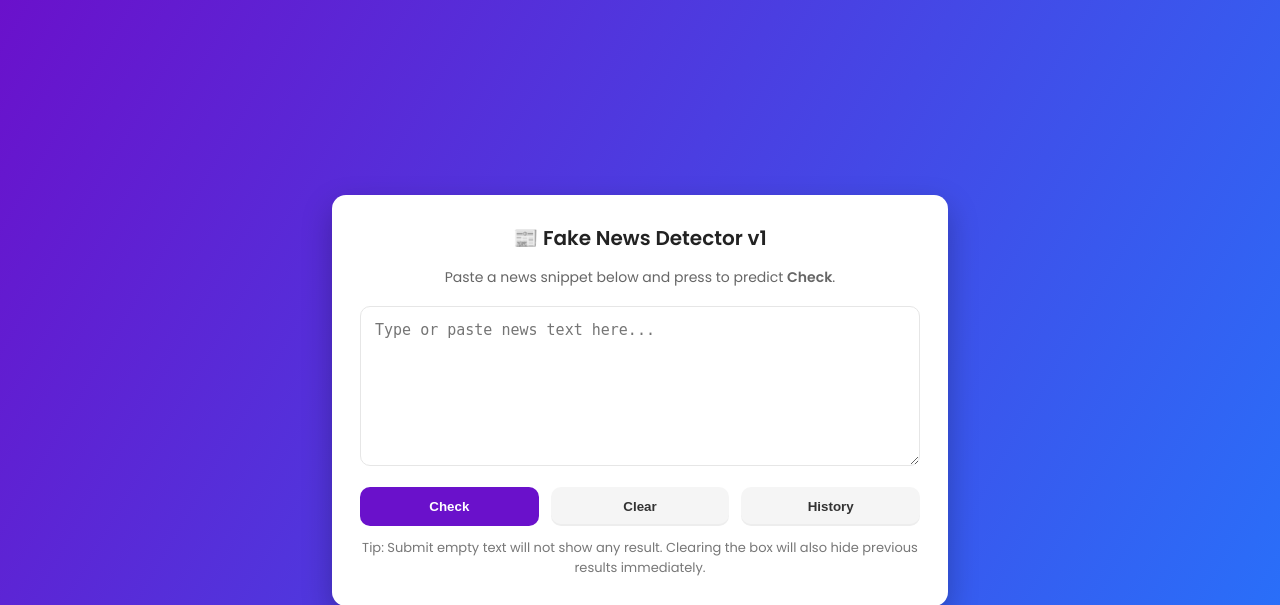
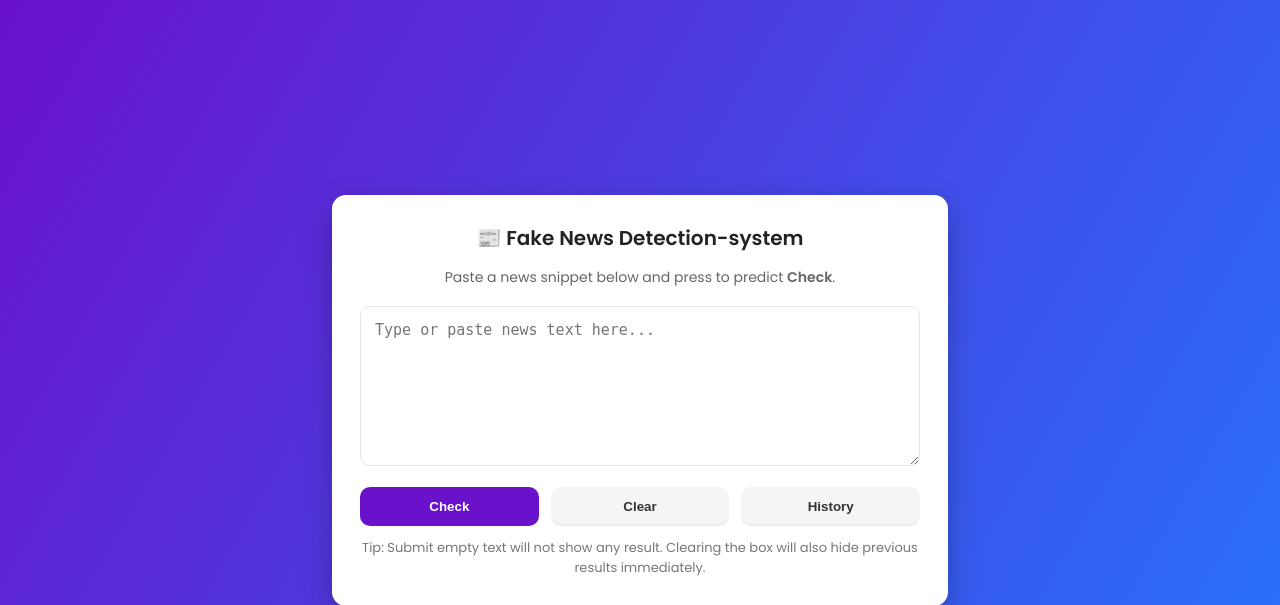
Before and after one commit to gurupranith6-ops/fake-news-devops, a Flask app: page / in a window 1280 px wide. Shown: the top 605 px of the page. Run offline with Flask 3, Linux system fonts and the light colour scheme; parts of the project's set-up code (start-up, migrations or seed data) failed here and were passed over.

Commit message:
updated heading

```diff
--- a/templates/index.html
+++ b/templates/index.html
@@ -194,7 +194,7 @@
     <div class="card" role="main">
 
 
-        <h1>📰 Fake News Detector v1 </h1>
+        <h1>📰 Fake News Detection-system </h1>
 
         <p class="subtitle">
             Paste a news snippet below and press to predict <strong>Check</strong>.
```
